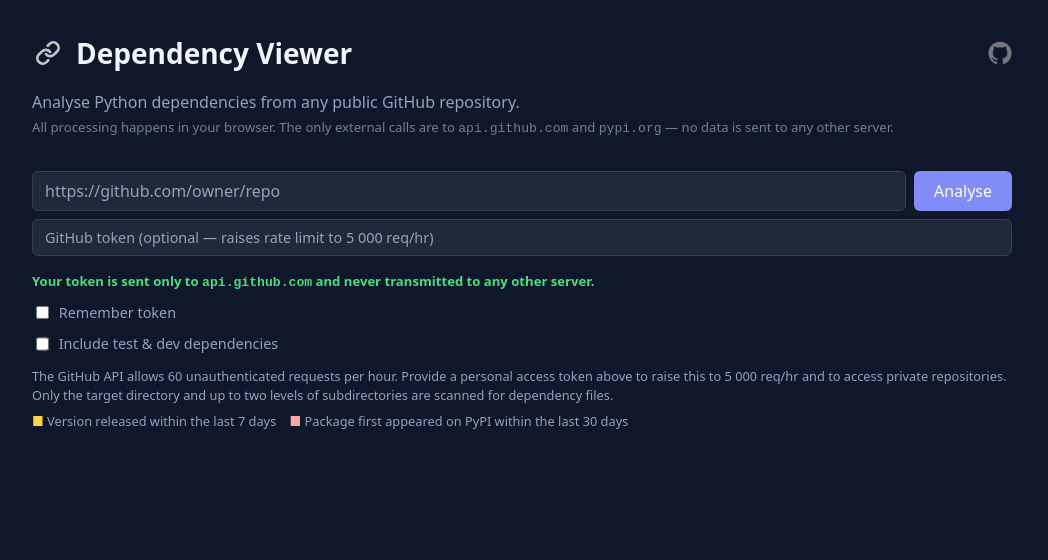
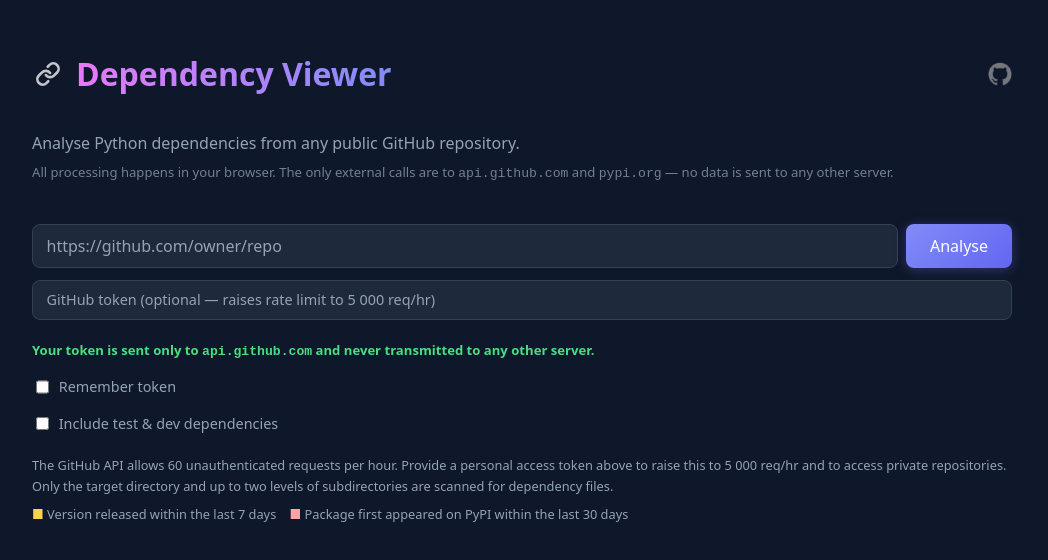
Before and after one commit to simbados/depsview, a website with bundled scripts: page web/index.html in a window 1280 px wide. Shown: the whole page, without its empty margins (118-1166 px from the left). Built offline with nearby package versions, Linux system fonts and the light colour scheme.

Commit message:
Adjust syles

```diff
--- a/web/style.css
+++ b/web/style.css
@@ -5,31 +5,35 @@
   --text: #f1f5f9;
   --muted: #94a3b8;
   --accent: #818cf8;
-  --accent-hover: #6366f1;
+  --accent-deep: #6366f1;
+  --accent-hover: #4f46e5;
   --red: #fca5a5;
   --amber-bg: #431407;
   --amber-text: #fcd34d;
   --amber-border: #92400e;
   --green: #4ade80;
+  --glow: 0 0 0 3px rgba(129, 140, 248, 0.25);
 }
 
 * { box-sizing: border-box; }
 
+/* ── Header ───────────────────────────────────────────────────────────────── */
 .site-header {
   display: flex;
   align-items: center;
   gap: 0.75rem;
-  margin-bottom: 1rem;
+  margin-bottom: 2rem;
 }
 
-.site-header h1 { margin: 0; flex: 1; }
+.site-header h1 { margin: 0; width: fit-content; }
+.site-header a:last-child { margin-left: auto; }
 
 .header-logo {
   display: block;
   width: 32px;
   height: 32px;
   opacity: 0.75;
-  transition: opacity 0.15s;
+  transition: opacity 0.2s;
 }
 
 .header-logo:hover { opacity: 1; }
@@ -40,25 +44,36 @@
   height: 24px;
   opacity: 0.5;
   filter: invert(1);
-  transition: opacity 0.15s;
+  transition: opacity 0.2s;
 }
 
 .header-github:hover { opacity: 0.9; }
 
+/* ── Base ─────────────────────────────────────────────────────────────────── */
 body {
   background: var(--bg);
   color: var(--text);
   font-family: system-ui, -apple-system, BlinkMacSystemFont, "Segoe UI", sans-serif;
   margin: 0;
-  padding: 2rem 1rem;
-  line-height: 1.5;
+  padding: 3rem 1.5rem;
+  line-height: 1.6;
 }
 
 main { max-width: 980px; margin: 0 auto; }
 
-h1 { font-size: 1.75rem; margin: 0 0 0.25rem; }
-.tagline { color: var(--muted); margin: 0 0 0.25rem; }
-.tagline-sub { font-size: 0.82rem; color: var(--muted); margin: 0 0 2rem; opacity: 0.75; }
+/* 1 — Gradient headline */
+h1 {
+  font-size: 2rem;
+  font-weight: 700;
+  margin: 0 0 0.25rem;
+  background: linear-gradient(90deg, #e879f9 0%, #818cf8 100%);
+  -webkit-background-clip: text;
+  -webkit-text-fill-color: transparent;
+  background-clip: text;
+}
+
+.tagline { color: var(--muted); margin: 0 0 0.35rem; font-size: 1rem; }
+.tagline-sub { font-size: 0.82rem; color: var(--muted); margin: 0 0 2.5rem; opacity: 0.75; }
 
 /* ── Form ─────────────────────────────────────────────────────────────────── */
 .input-row {
@@ -68,44 +83,59 @@
   align-items: stretch;
 }
 
-#url-input {
-  flex: 1;
-  min-width: 280px;
-  padding: 0.5rem 0.75rem;
+/* Shared input base */
+#url-input,
+.token-row input {
+  padding: 0.6rem 0.85rem;
   border: 1px solid var(--border);
-  border-radius: 6px;
+  border-radius: 8px;
   font-size: 1rem;
   font-family: inherit;
   color: var(--text);
   background: var(--surface);
+  transition: border-color 0.2s, box-shadow 0.2s;
 }
 
-#url-input::placeholder { color: var(--muted); }
+#url-input { flex: 1; min-width: 280px; }
 
-#url-input:focus {
-  outline: 2px solid var(--accent);
+#url-input::placeholder,
+.token-row input::placeholder { color: var(--muted); }
+
+/* 2 — Glowing focus */
+#url-input:focus,
+.token-row input:focus {
+  outline: none;
   border-color: var(--accent);
+  box-shadow: var(--glow);
 }
 
+/* 3 — Gradient button */
 #submit-btn {
-  padding: 0.5rem 1.25rem;
-  background: var(--accent);
+  padding: 0.6rem 1.5rem;
+  background: linear-gradient(135deg, var(--accent) 0%, var(--accent-deep) 100%);
+  box-shadow: 0 2px 12px rgba(99, 102, 241, 0.35);
   color: #fff;
   border: none;
-  border-radius: 6px;
+  border-radius: 8px;
   font-size: 1rem;
   font-family: inherit;
+  font-weight: 500;
   cursor: pointer;
   white-space: nowrap;
+  transition: box-shadow 0.2s, opacity 0.2s;
 }
 
-#submit-btn:hover:not(:disabled) { background: var(--accent-hover); }
-#submit-btn:disabled { opacity: 0.45; cursor: not-allowed; }
+#submit-btn:hover:not(:disabled) {
+  box-shadow: 0 4px 20px rgba(99, 102, 241, 0.55);
+  opacity: 0.92;
+}
+
+#submit-btn:disabled { opacity: 0.4; cursor: not-allowed; box-shadow: none; }
 
 .token-note {
   font-size: 0.82rem;
   color: var(--green);
-  margin: 1rem 0 0;
+  margin: 1.25rem 0 0;
 }
 
 .storage-note {
@@ -114,29 +144,15 @@
   margin: 0.25rem 0 0 1.4rem;
 }
 
-.token-row { margin-top: 0.5rem; }
-.token-row input {
-  flex: 1;
-  min-width: 280px;
-  padding: 0.5rem 0.75rem;
-  border: 1px solid var(--border);
-  border-radius: 6px;
-  font-size: 0.9rem;
-  font-family: inherit;
-  color: var(--text);
-  background: var(--surface);
-}
-.token-row input::placeholder { color: var(--muted); }
-.token-row input:focus {
-  outline: 2px solid var(--accent);
-  border-color: var(--accent);
-}
+/* 4 — Breathing room */
+.token-row { margin-top: 0.75rem; }
+.token-row input { flex: 1; min-width: 280px; font-size: 0.9rem; }
 
 .option-row {
   display: flex;
   align-items: center;
   gap: 0.4rem;
-  margin-top: 0.6rem;
+  margin-top: 0.85rem;
   font-size: 0.9rem;
   color: var(--muted);
 }
@@ -147,35 +163,36 @@
 .note {
   font-size: 0.8rem;
   color: var(--muted);
-  margin: 0.75rem 0 0;
+  margin: 1.25rem 0 0;
+  line-height: 1.6;
 }
 
 .legend {
   font-size: 0.8rem;
   color: var(--muted);
-  margin: 0.4rem 0 0;
+  margin: 0.5rem 0 0;
 }
 
 .legend-swatch { font-style: normal; }
 
 /* ── Error banner ─────────────────────────────────────────────────────────── */
 #error {
-  margin-top: 1.5rem;
+  margin-top: 2rem;
   background: var(--amber-bg);
   border: 1px solid var(--amber-border);
-  border-radius: 6px;
-  padding: 0.75rem 1rem;
+  border-radius: 8px;
+  padding: 0.85rem 1.1rem;
   color: var(--amber-text);
   font-size: 0.95rem;
 }
 
 /* ── Progress log ─────────────────────────────────────────────────────────── */
 #progress {
-  margin-top: 1.5rem;
+  margin-top: 2rem;
   background: var(--surface);
   border: 1px solid var(--border);
-  border-radius: 6px;
-  padding: 0.75rem 1rem;
+  border-radius: 8px;
+  padding: 0.85rem 1.1rem;
   font-family: "SFMono-Regular", Consolas, "Liberation Mono", Menlo, monospace;
   font-size: 0.82rem;
   color: var(--muted);
@@ -186,12 +203,12 @@
 }
 
 /* ── Results ──────────────────────────────────────────────────────────────── */
-#results { margin-top: 1.5rem; }
+#results { margin-top: 2rem; }
 
 .summary {
   font-size: 0.88rem;
   color: var(--muted);
-  margin: 0 0 0.75rem;
+  margin: 0 0 0.85rem;
 }
 
 table {
@@ -200,7 +217,7 @@
   font-size: 0.88rem;
   background: var(--surface);
   border: 1px solid var(--border);
-  border-radius: 6px;
+  border-radius: 8px;
   overflow: hidden;
 }
 
@@ -208,13 +225,13 @@
 
 th {
   text-align: left;
-  padding: 0.55rem 0.85rem;
+  padding: 0.65rem 0.9rem;
   font-weight: 600;
   white-space: nowrap;
   color: var(--muted);
 }
 
-td { padding: 0.45rem 0.85rem; border-bottom: 1px solid var(--border); }
+td { padding: 0.55rem 0.9rem; border-bottom: 1px solid var(--border); }
 
 tbody tr:last-child td { border-bottom: none; }
 tbody tr:hover td { background: #273548; }
```
Also changed, not shown: web/favicon.svg.
